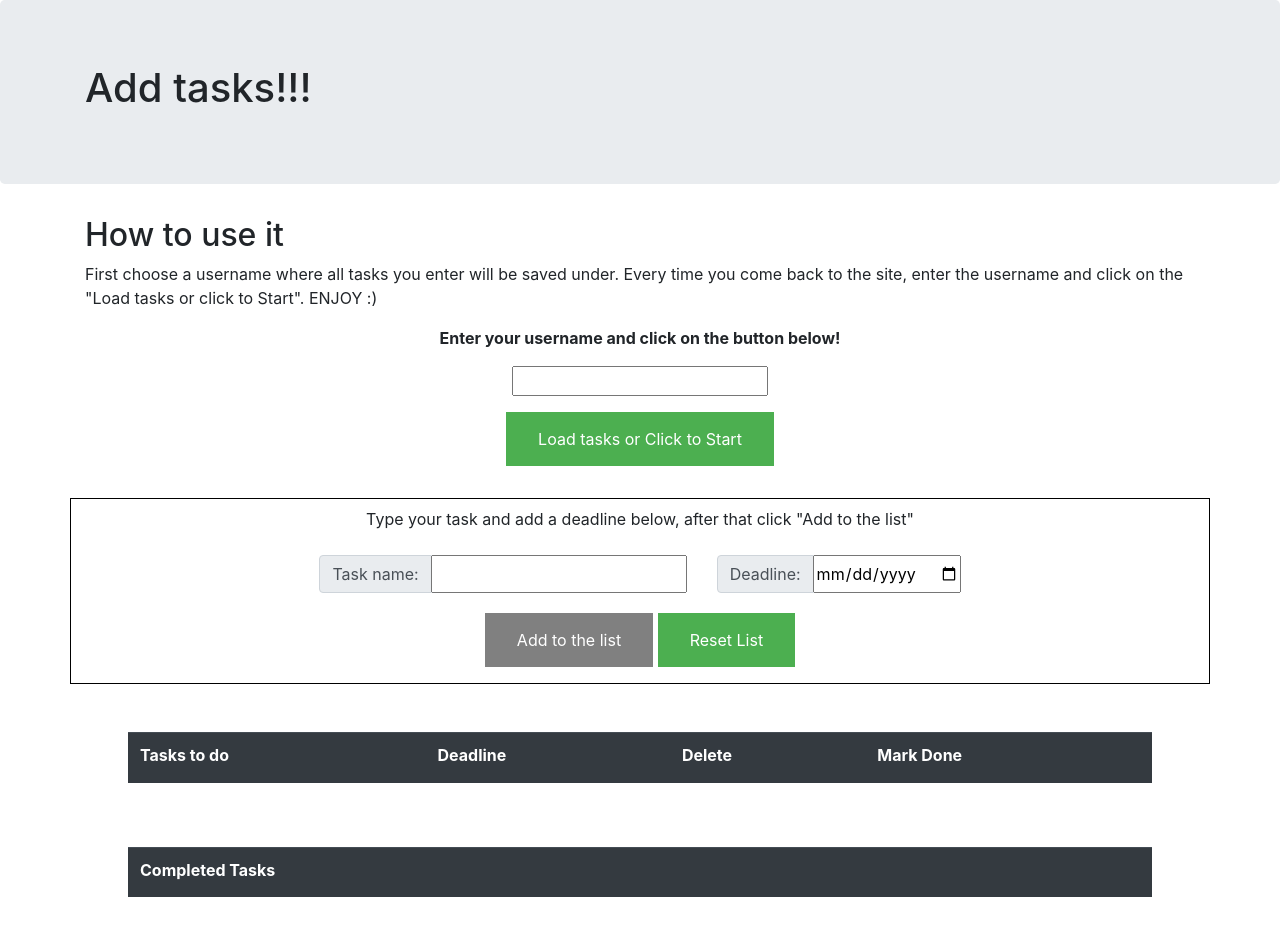
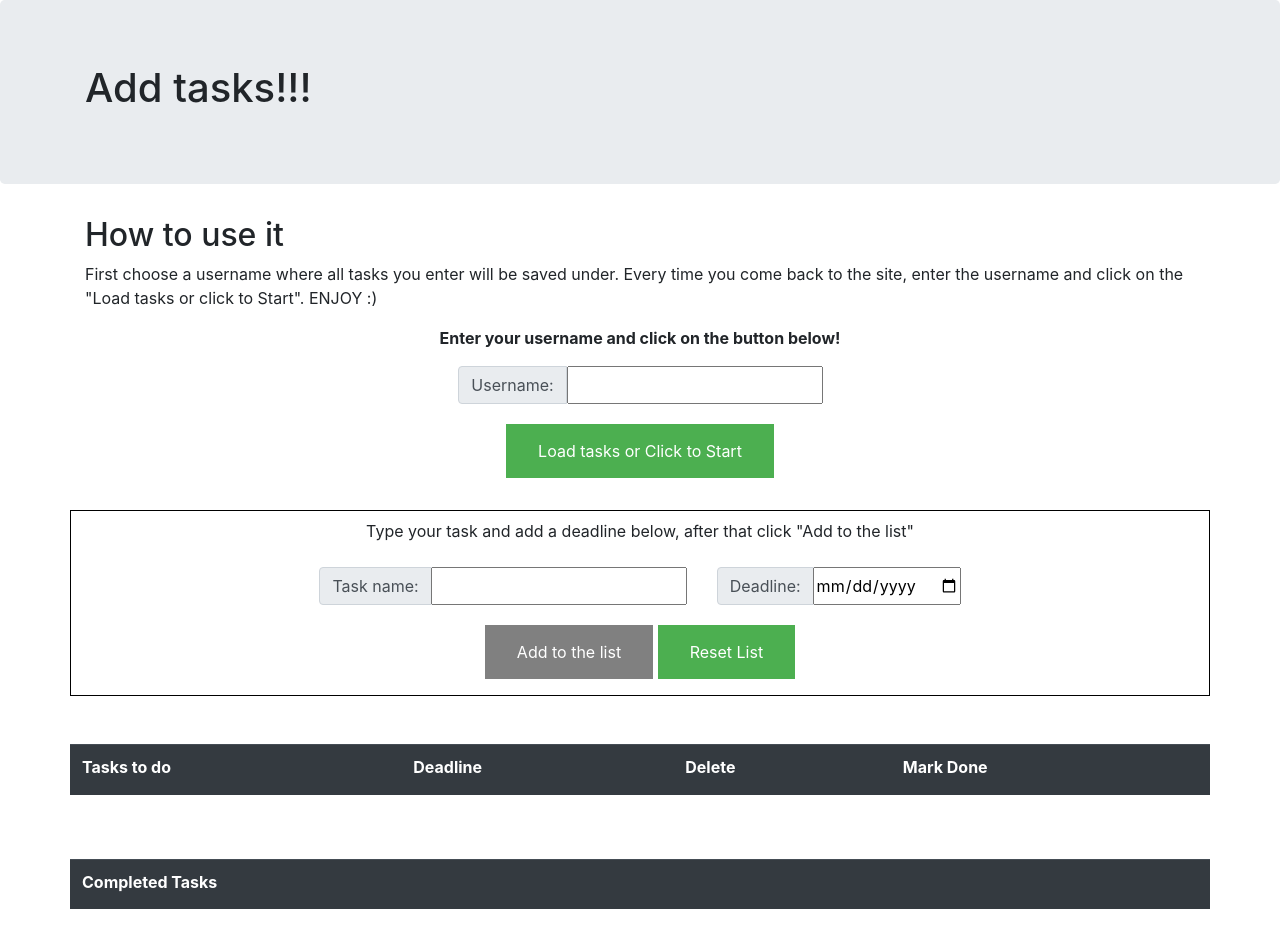
Before and after one commit to Pioank/todoapp, a website: page index.html in a window 1280 px wide. Both pictures are taken after a click on the button "Load tasks or Click to Start". Drawn offline with nearby package versions, Linux system fonts and the light colour scheme; no server answers.

Commit message:
30-11 JS & HTML fixes

```diff
--- a/index.html
+++ b/index.html
@@ -35,7 +35,12 @@
 
     <div class="row justify-content-center">
       <div class="col-auto">
+        <div class="input-group mb-1">
+          <div class="input-group-prepend">
+            <span class="input-group-text" id="basic-addon1">Username:</span>
             <input type = "text" id = "username" class="text">
+          </div>
+        </div>
       </div>
     </div>
 
@@ -110,8 +115,9 @@
 
   <br> </br>
 
-
-  <table class="table table-dark" id="tab1" align="center" style="width:80%">
+<div class="container">
+  <div class="row justify-content-center">
+    <table class="table table-dark" id="tab1" align="center" >
         <tr>
       <th>
       Tasks to do
@@ -127,16 +133,19 @@
       </th>
     </tr>
     </table>
+  </div>
 
   <br> </br>
-
-  <table class="table table-dark" id="tab2" align="center" style="width:80%">
+  <div class="row justify-content-center">
+      <table class="table table-dark" id="tab2" align="center" >
           <tr>
         <th>
         Completed Tasks
         </th>
       </tr>
       </table>
+  </div>
+
 
   <div id="div1">
   </div>
--- a/index.js
+++ b/index.js
@@ -86,7 +86,7 @@ function addrowsn(text,cmethod,deadl) {
 
 // Button Add to the list
 function myfuc() {
-  var text = document.getElementById("finput").value;
+  var text = (document.getElementById("finput").value).trim();
   var usnm = document.getElementById("username").value;
   var deadl = document.getElementById("deadline").value;
   var cmethod = 'put';
@@ -128,6 +128,8 @@ function loadtasks() {
   if (username === '') {
     document.getElementById('bt1').disabled = false;
     message("error","Please add a username");
+  }else {
+        document.getElementById('bt1').disabled = false;
   };
   fetch('https://ausndvnrb7.execute-api.eu-west-2.amazonaws.com/api/getdata/'+ username , {method: 'GET'})
     .then(
@@ -140,7 +142,8 @@ function loadtasks() {
         // Examine the text in the response
         response.json().then(function(data) {
           if (data.Count === 0){
-             message("error","It looks like there are no tasks under that username. Please proceed to add some");
+             message("error","It looks like there are no tasks under that username. Please proceed to add some");     document.getElementById('bt1').disabled = false;
+            document.getElementById('bt1').style.backgroundColor="#4CAF50";
           } else {
            var notasks = data.Count
            message("success","There are " + notasks + " in your list");
```
Lines whose indentation alone changed are shown as unchanged.
